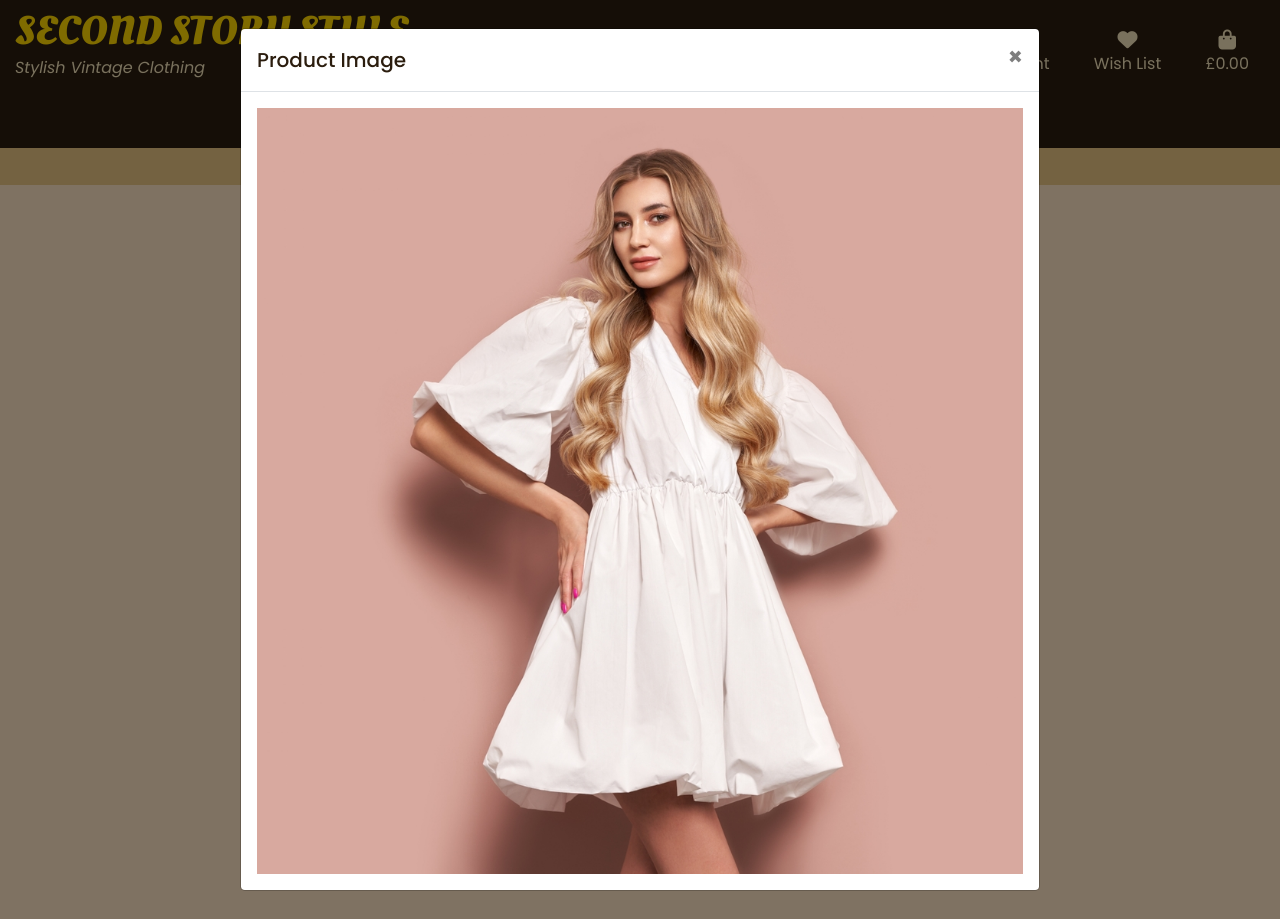
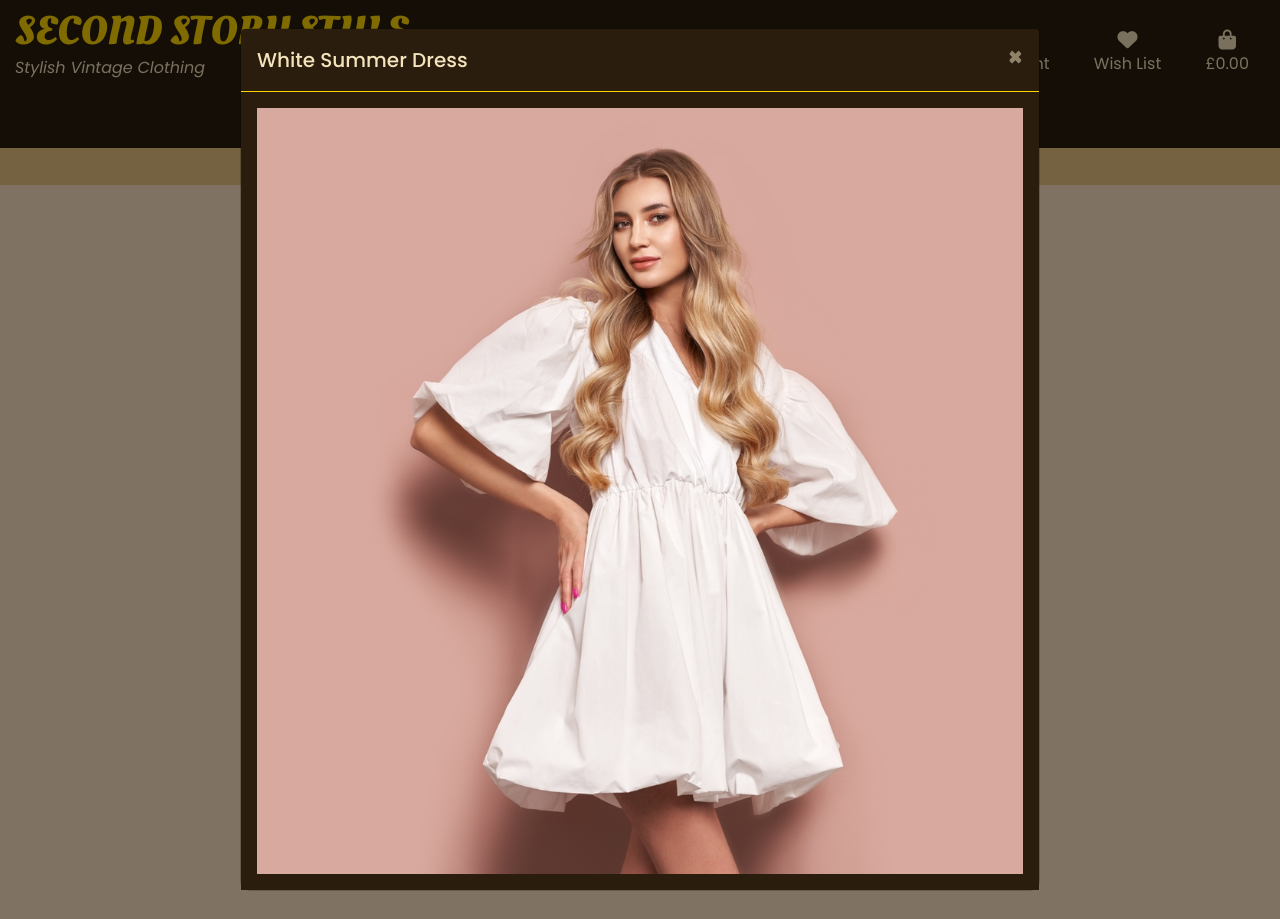
Before and after one commit to AgyLuczak/SECOND-STORY-SHOP, a Django app: page /products/9/ in a window 1280 px wide, after a click that opens the changed part. Run offline with Django 3.2, Linux system fonts and the light colour scheme; data comes from the database, SQL or seed files in the repository; some libraries are stand-ins or nearby versions.

Commit message:
Style the img modal

```diff
--- a/static/css/base.css
+++ b/static/css/base.css
@@ -380,6 +380,35 @@ input[name='q']::placeholder {
 }
 
 
+/* Image modal*/
+
+.modal-content {
+    border-radius: 10px;
+}
+
+.modal-header {
+    background-color: #2b1d0e;
+    color: #f4e4bc;
+    border-bottom: 1px solid gold;
+}
+
+.modal-body {
+    background-color: #2b1d0e;
+
+}
+
+.close {
+    color: #f4e4bc;
+
+
+}
+
+.close:hover {
+    color: gold;
+    transform: scale(1.1);
+    transition: .5s ease-in-out;
+}
+
 .align-left-custom {
     transform: translateX(-10%);
 }
@@ -439,6 +468,8 @@ input[name='q']::placeholder {
 .card {
     border-radius: 10px;
 }
+
+
 
 
 /* Footer */
--- a/templates/includes/product_image_modal.html
+++ b/templates/includes/product_image_modal.html
@@ -4,7 +4,7 @@
     <div class="modal-dialog modal-lg" role="document">
         <div class="modal-content">
             <div class="modal-header">
-                <h5 class="modal-title" id="imageModalLabel">Product Image</h5>
+                <h5 class="modal-title" id="productModalLabel">{{ product.name }}</h5>
                 <button type="button" class="close" data-dismiss="modal" aria-label="Close">
                     <span aria-hidden="true">&times;</span>
                 </button>
```
Also changed, not shown: 1 other file.
